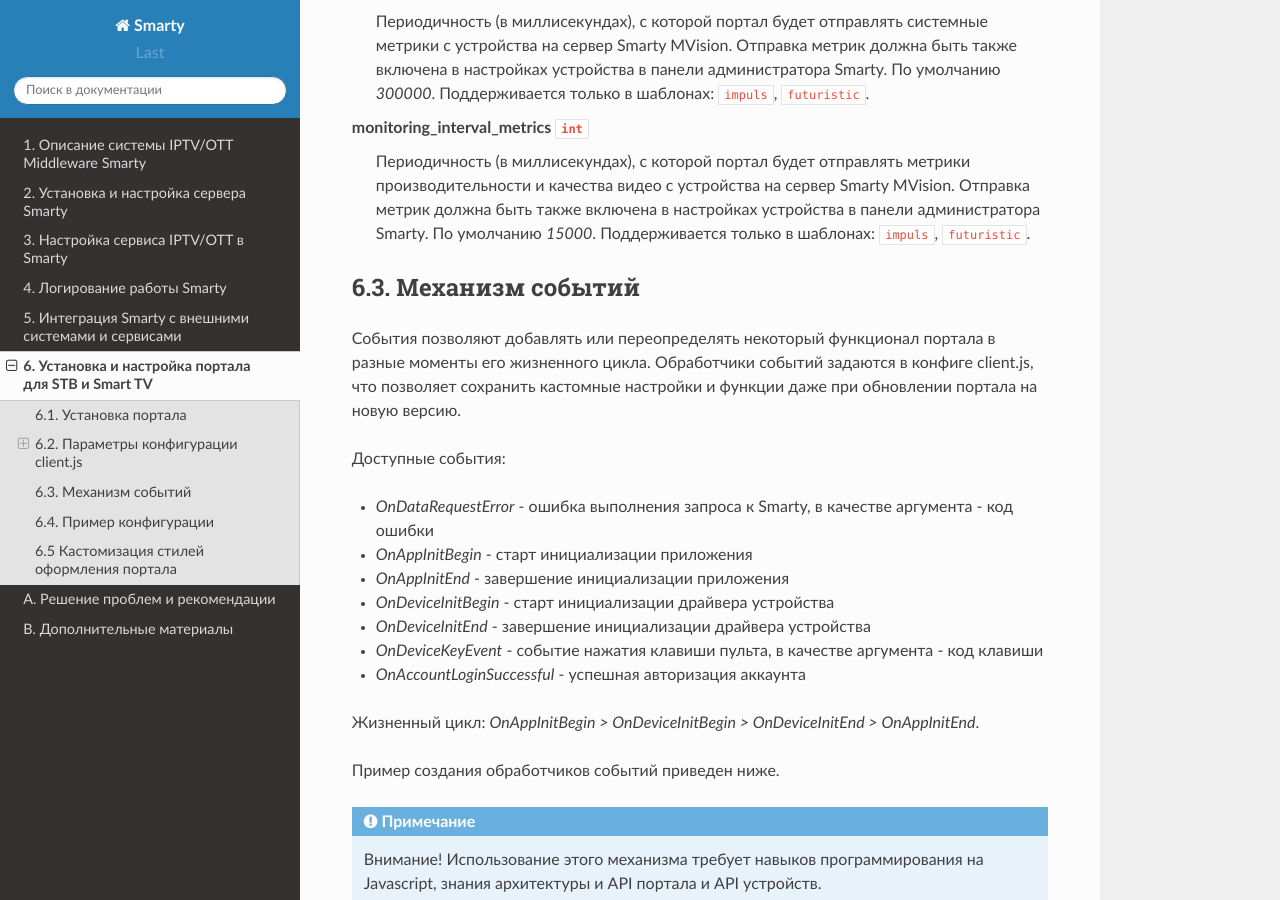
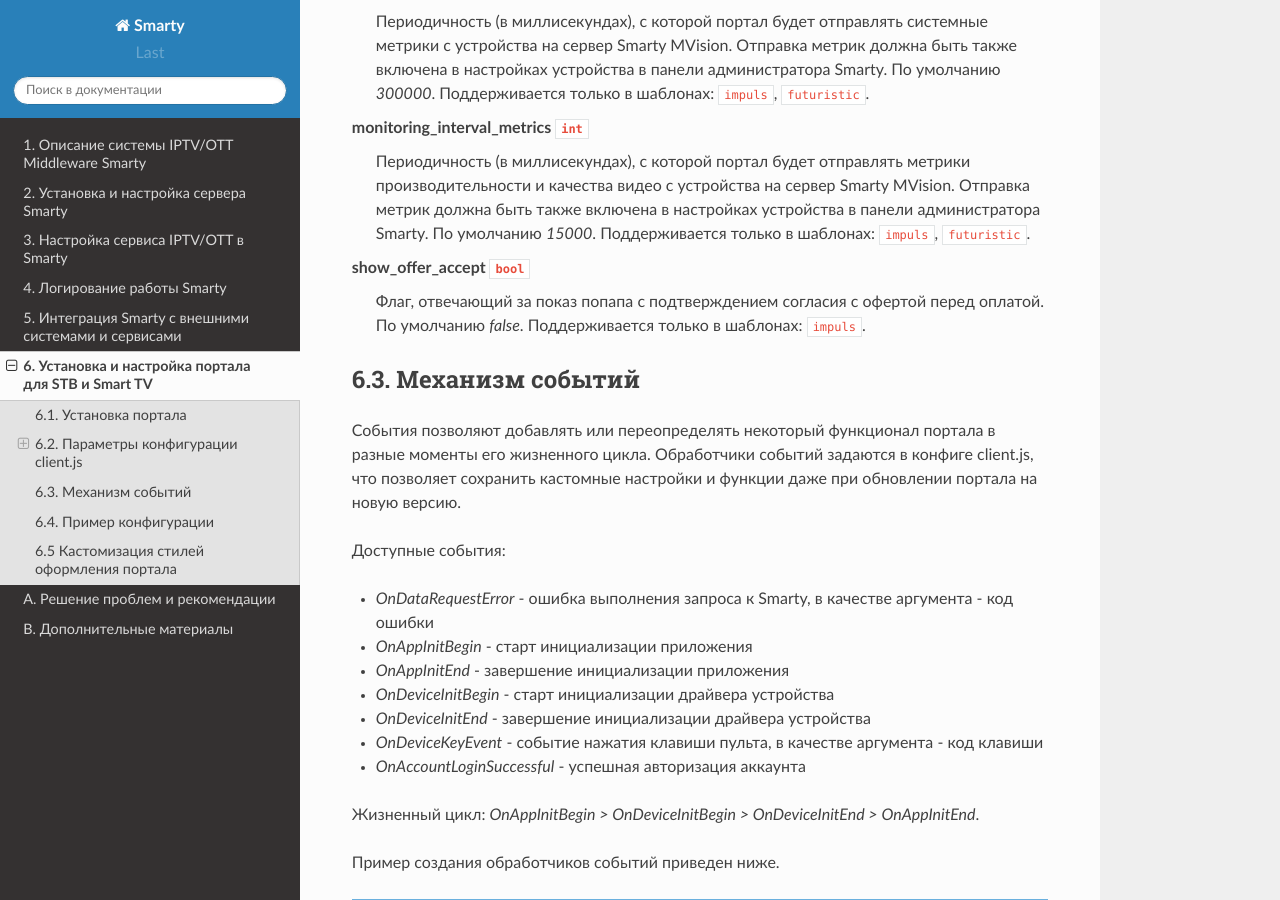
Before and after one commit to sergey-yakovlev/smarty-docs, a Sphinx documentation site: the page built from source/portal_setup.rst, in a window 1280 px wide and 900 px high, scrolled down 12570 px. Built offline with Sphinx 7.4.7 and the Read the Docs theme 2.0.0, drawn with Linux system fonts in a browser that asks for light colours.

Commit message:
опция show_offer_accept

```diff
--- a/source/portal_setup.rst
+++ b/source/portal_setup.rst
@@ -619,6 +619,11 @@ monitoring_interval_metrics ``int``
     По умолчанию *15000*.
     Поддерживается только в шаблонах: ``impuls``, ``futuristic``.
 
+show_offer_accept ``bool``
+    Флаг, отвечающий за показ попапа с подтверждением согласия с офертой перед оплатой.
+    По умолчанию *false*.
+    Поддерживается только в шаблонах: ``impuls``.
+
 
 .. _portal_event_system:
 
```
